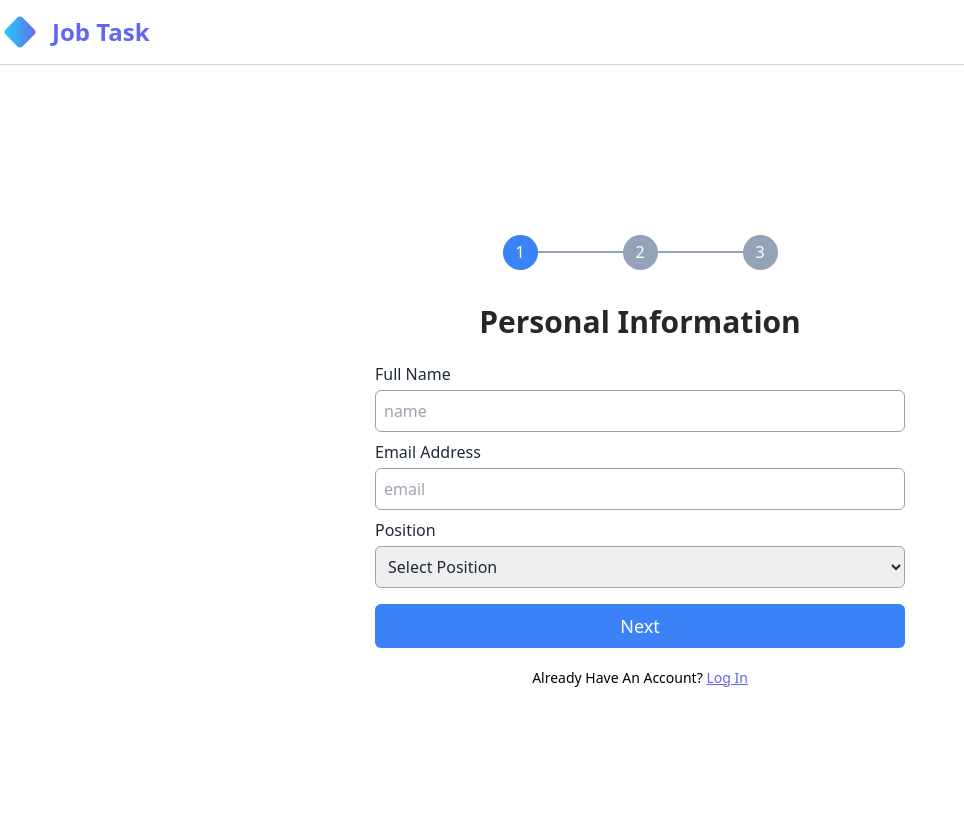
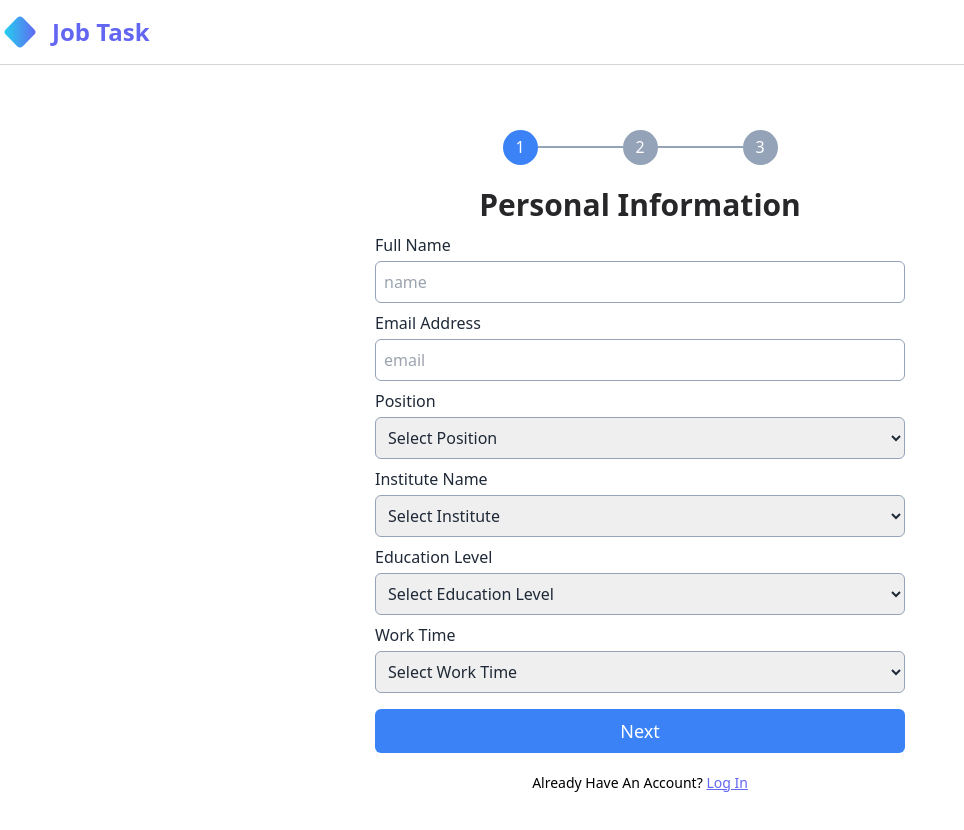
Before and after one commit to Ashik465/Leafy-indoor-plant-website, a React (Vite) app: page /signup in a window 1280 px wide. Shown: the top 830 px of the page, without its empty margins (0-964 px from the left). Built offline with nearby package versions, Linux system fonts and the light colour scheme.

Commit message:
signup page done upto worktime select input

```diff
--- a/src/Pages/signup/SignUp.jsx
+++ b/src/Pages/signup/SignUp.jsx
@@ -12,6 +12,9 @@ const SignUp = () => {
       name: '',
       email: '',
       position: '',
+      institute: '',
+      educationLevel: '',
+      workTime: '',
       varsity: '',
       session: '',
       address: '',
@@ -26,7 +29,7 @@ const SignUp = () => {
       })
     }
     const next = () => {
-      if (formNo === 1 && state.name && state.email && state.position) {
+      if (formNo === 1 && state.name && state.email && state.position && state.institute) {
         setFormNo(formNo + 1)
       }
       else if (formNo === 2 && state.varsity && state.session && state.address) {
@@ -54,7 +57,8 @@ const SignUp = () => {
       <div className="card w-[570px]   bg-white p-5">
         <div className='flex justify-center items-center'>
           {
-            formArray.map((v, i) => <><div className={`w-[35px] my-3 text-white rounded-full ${formNo - 1 === i || formNo - 1 === i + 1 || formNo === formArray.length ? 'bg-blue-500' : 'bg-slate-400'} h-[35px] flex justify-center items-center`}>
+            formArray.map((v, i) => <>
+            <div key={i} className={`w-[35px] my-3 text-white rounded-full ${formNo - 1 === i || formNo - 1 === i + 1 || formNo === formArray.length ? 'bg-blue-500' : 'bg-slate-400'} h-[35px] flex justify-center items-center`}>
               {v}
             </div>
               {
@@ -67,7 +71,7 @@ const SignUp = () => {
         {
           formNo === 1 && <div>
 
-      <h1 className="p-5 text-center text-zinc-800 text-3xl font-semibold leading-10">Personal Information</h1>
+      <h1 className="p-2 text-center text-zinc-800 text-3xl font-semibold leading-10">Personal Information</h1>
             <div className='flex flex-col mb-2'>
               <label htmlFor="name text-zinc-800 text-2xl font-medium">Full Name</label>
 
@@ -78,6 +82,7 @@ const SignUp = () => {
 
              <input value={state.email} onChange={inputHandle} className='p-2 border border-slate-400 mt-1 outline-0 focus:border-blue-500 rounded-md' type="email" name='email' placeholder='email ' id='email' />
             </div>
+            {/* position input */}
             <div className='flex flex-col mb-2'>
                             <label htmlFor="position">Position</label>
                             <select
@@ -91,6 +96,56 @@ const SignUp = () => {
                                 <option value='student'>Student</option>
                             </select>
                         </div>
+                        {/* Institute Input */}
+
+                        <div className='flex flex-col mb-2'>
+                            <label htmlFor="institute">Institute Name</label>
+                            <select
+                                value={state.institute}
+                                onChange={inputHandle}
+                                className='p-2 border border-slate-400 mt-1 outline-0 focus:border-blue-500 rounded-md'
+                                name='institute'
+                            >
+                                <option value=''>Select Institute</option>
+                                <option value='Dhaka National Medical College'>Dhaka National Medical College</option>
+                                <option value='Ibrahim Medical College'>Ibrahim Medical College</option>
+                                <option value='Bangladesh Medical College'>Bangladesh Medical College</option>
+                                <option value='Holy Family Red Crescent Medical College'>Holy Family Red Crescent Medical College</option>
+                            </select>
+                        </div>
+                        {/* education level input field */}
+                        <div className='flex flex-col mb-2'>
+                            <label htmlFor="educationLevel">Education Level</label>
+                            <select
+                                value={state.educationLevel}
+                                onChange={inputHandle}
+                                className='p-2 border border-slate-400 mt-1 outline-0 focus:border-blue-500 rounded-md'
+                                name='educationLevel'
+                            >
+                                <option value=''>Select Education Level</option>
+                                <option value='SSC'>Secondary School Certificate (SSC)</option>
+                                <option value='HSC'>Higher Secondary School Certificate (HSC)</option>
+                                <option value='Diploma'>Diploma</option>
+                                <option value='BSC'>Bachelor of Science (BSC)</option>
+                                <option value='MA'>Master of Arts (MA)</option>
+                                <option value='BA'>Bachelor of Arts (BA)</option>
+                            </select>
+                        </div>
+                        {/* work time input field */}
+                        <div className='flex flex-col mb-2'>
+                            <label htmlFor="workTime">Work Time</label>
+                            <select
+                                value={state.workTime}
+                                onChange={inputHandle}
+                                className='p-2 border border-slate-400 mt-1 outline-0 focus:border-blue-500 rounded-md'
+                                name='workTime'
+                            >
+                                <option value=''>Select Work Time</option>
+                                <option value='Full Time'>Full Time</option>
+                                <option value='Part Time'>Part Time</option>
+                            </select>
+                        </div>
+
             <div className='mt-4 flex justify-center items-center'>
               <button onClick={next} className='px-3 py-2 text-lg rounded-md w-full text-white bg-blue-500'>Next</button>
             </div>
```
